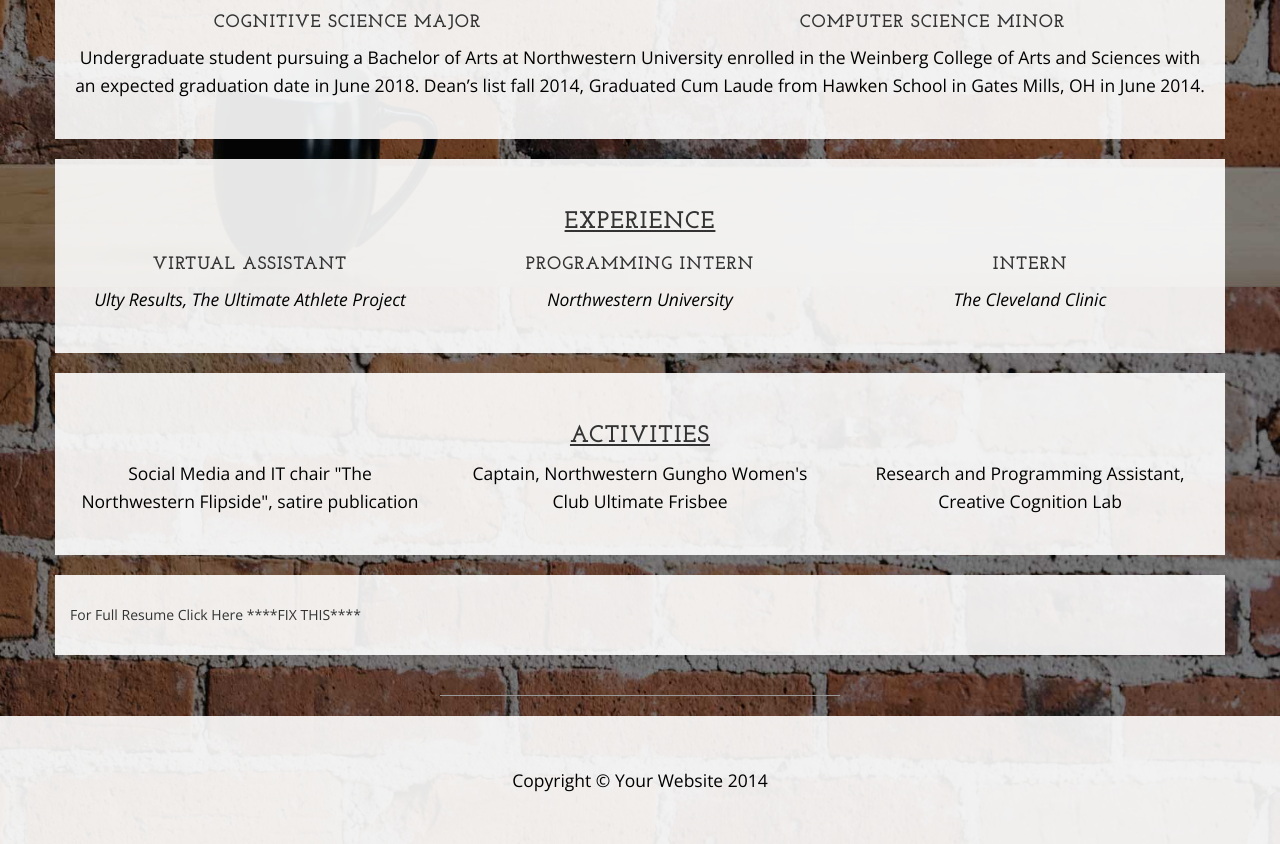
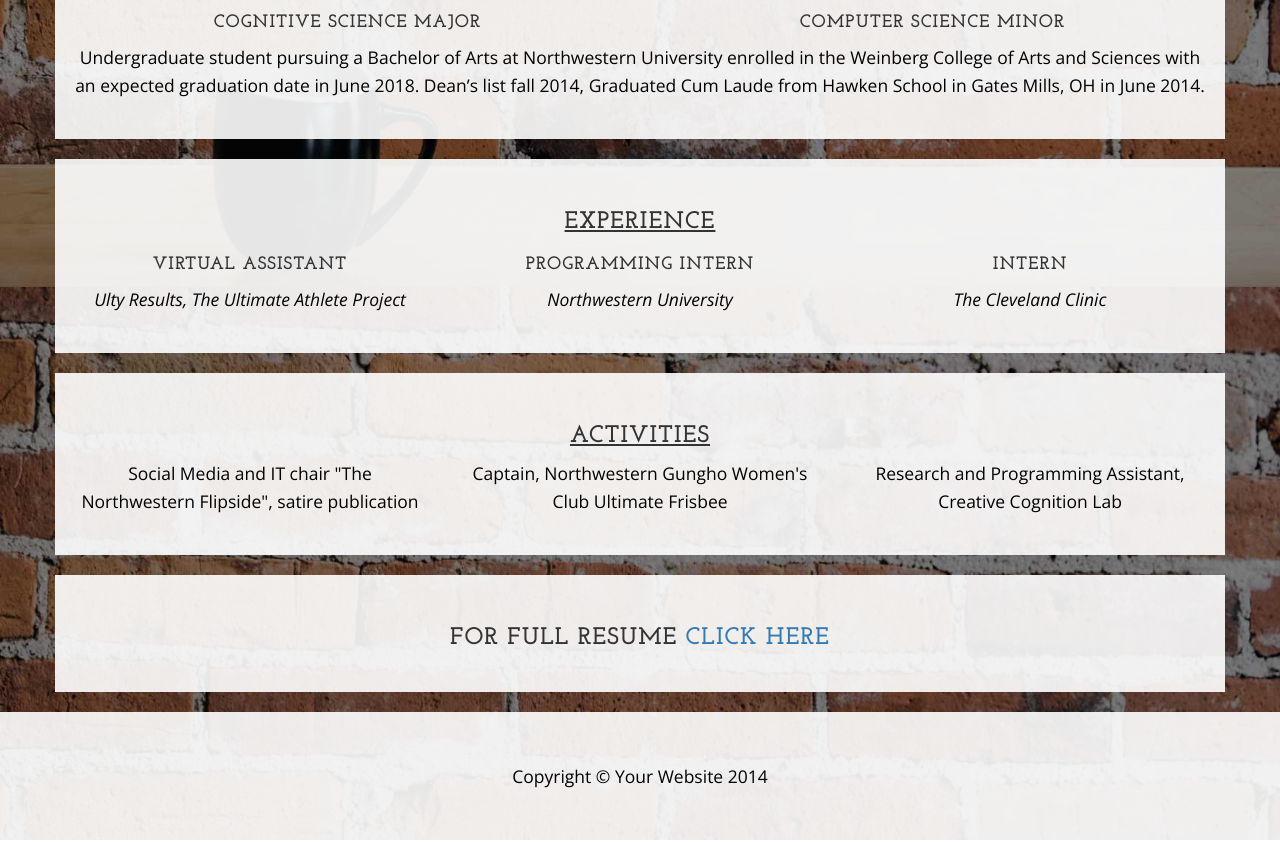
Before and after one commit to lenagoren/lenagoren.github.io, a plain HTML site: page blog.html in a window 1280 px wide. Shown: the part 1313-2157 px from the top of the page. Drawn offline with nearby package versions, Linux system fonts and the light colour scheme.

Commit message:
fixed pdf

```diff
--- a/blog.html
+++ b/blog.html
@@ -150,8 +150,9 @@
 
         <div class="row">
             <div class="box">
-                For Full Resume Click Here ****FIX THIS****
-
+                <div class = "col-lg-12 text-center">
+                     <h3> For Full Resume <a href="documents/LenaGorenResumeJan2017.pdf"> Click Here</a> </h3>
+                </div>
             </div>
         </div>
 
@@ -162,16 +163,6 @@
 </div>
 
 
-
-                    <hr>
-
-
-
-
-            </div>
-        </div>
-
-    </div>
     <!-- /.container -->
 
     <footer>
```
Also changed, not shown: documents/image.png (added), 2 other files.
